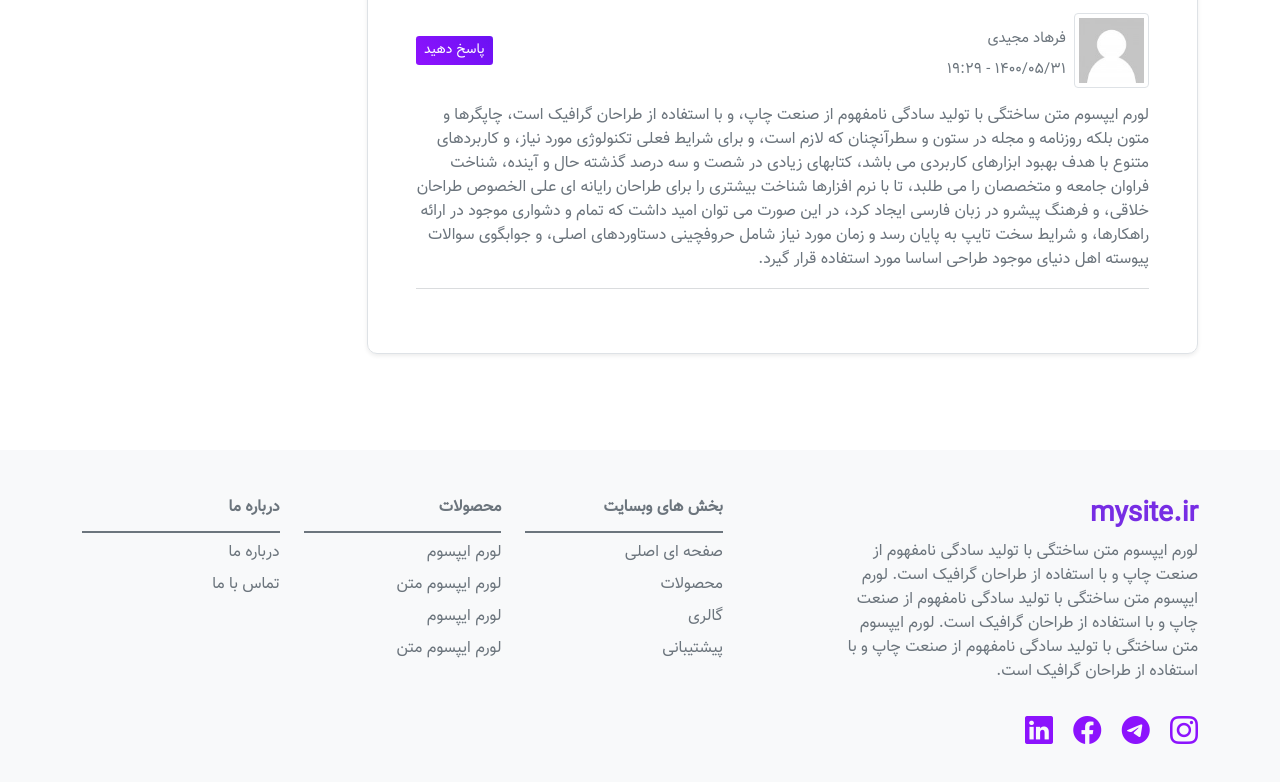
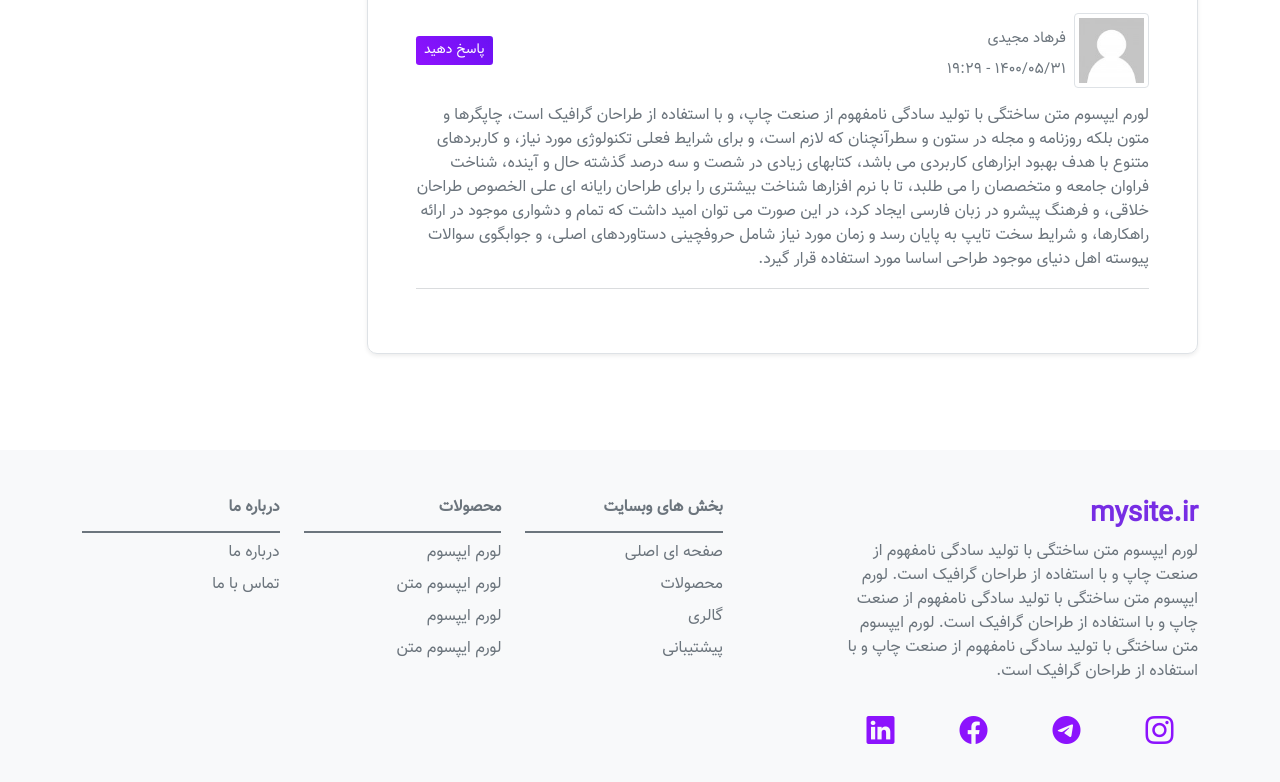
Before and after one commit to ehsankarimi7/bootstrap.site, a plain HTML site: page index.html in a window 1280 px wide. Shown: the part 1902-2684 px from the top of the page. Drawn offline with nearby package versions, Linux system fonts and the light colour scheme.

Commit message:
final commit

```diff
--- a/index.html
+++ b/index.html
@@ -834,10 +834,12 @@
                 لورم ایپسوم متن ساختگی با تولید سادگی نامفهوم از صنعت چاپ و با استفاده از طراحان گرافیک است.
                 لورم ایپسوم متن ساختگی با تولید سادگی نامفهوم از صنعت چاپ و با استفاده از طراحان گرافیک است.
               </p>
-              <i class="bi bi-instagram icon2 fs-3 mt-3"></i>
-              <i class="bi bi-telegram icon2 fs-3 mt-3 mx-3"></i>
-              <i class="bi bi-facebook icon2 fs-3 mt-3 me-3"></i>
-              <i class="bi bi-linkedin icon2 fs-3 mt-3"></i>
+              <div class="d-flex justify-content-around">
+                <i class="bi bi-instagram icon2 fs-3 mt-3 mb-4"></i>
+                <i class="bi bi-telegram icon2 fs-3 mt-3 mb-4 mx-3"></i>
+                <i class="bi bi-facebook icon2 fs-3 mt-3 mb-4 me-3"></i>
+                <i class="bi bi-linkedin icon2 fs-3 mt-3 mb-4"></i>
+              </div>
           </div>
           <div class="col-md-7 offset-md-1">
               <div class="row">
```
